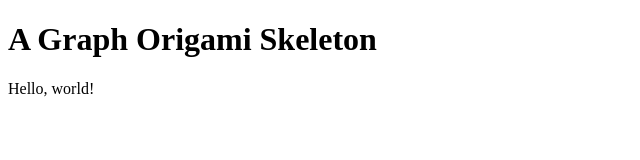
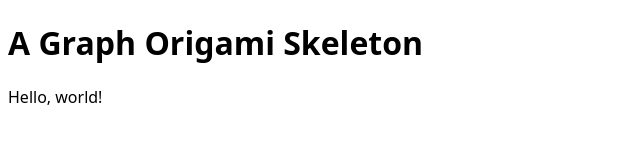
Before and after one commit to nsmsn/g-o-skeleton, a plain HTML site: page index.html in a window 1280 px wide. Shown: the whole page, without its empty margins (0-640 px from the left). Drawn offline with Linux system fonts and the light colour scheme.

Commit message:
system-ui
changed default font

```diff
--- a/index.html
+++ b/index.html
@@ -16,6 +16,12 @@
 <title>G.O. Skeleton</title>
 <meta name="description" content="A test project, and not much else">
 
+<style type="text/css">
+  body {
+    font-family: system-ui, sans-serif;
+  }
+</style>
+
 </head>
 
 <body>
```
